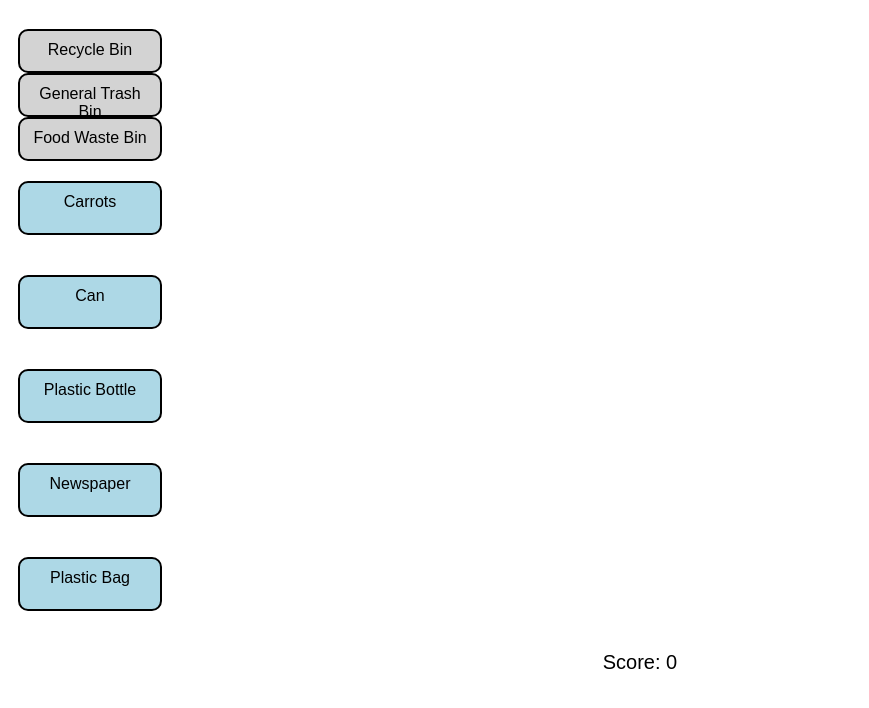
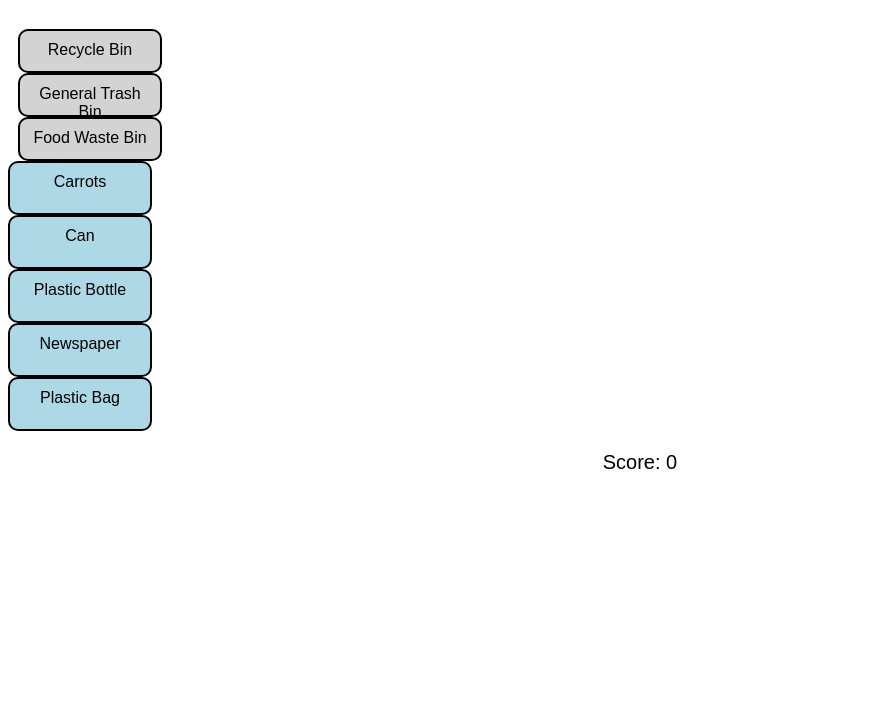
Before and after one commit to 1dd-co/httgame, a plain HTML site: page index.html in a window 1280 px wide. Shown: the part 78-786 px from the top of the page, without its empty margins (0-869 px from the left). Drawn offline with nearby package versions, Linux system fonts and the light colour scheme.

Commit message:
Update style.css

```diff
--- a/style.css
+++ b/style.css
@@ -30,7 +30,7 @@ body {
     height: 30px;
     border: 2px solid black;
     border-radius: 10px;
-    margin: 20px 10px;
+    margin: 0;
     padding: 10px;
     background-color: lightblue;
     cursor: pointer;
```
